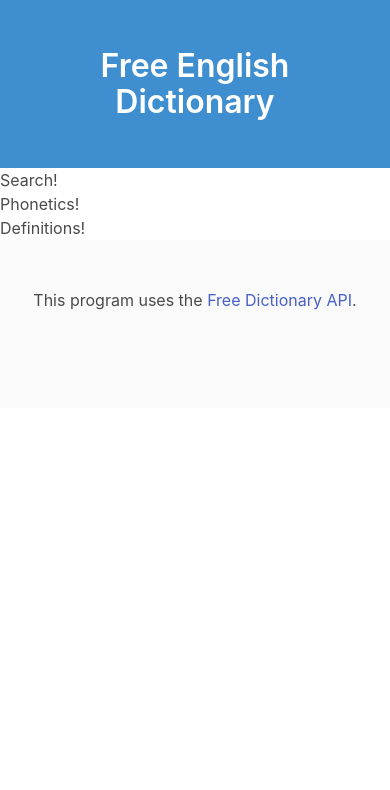
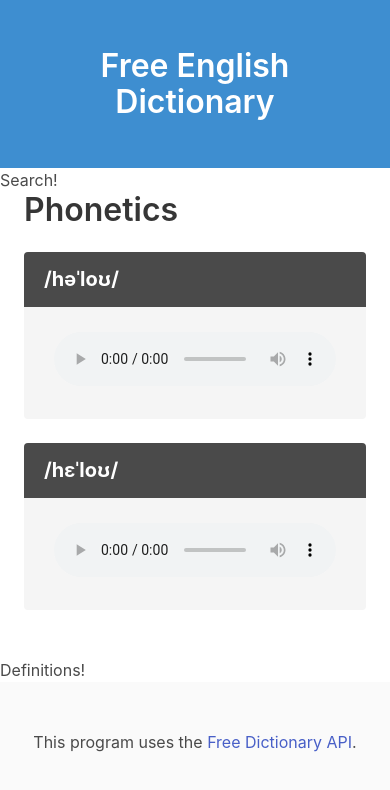
Before and after one commit to Kaidame-NA/Dictionary-App, a JavaScript app in the folder dictionary-react-app/: page / in a window 390 px wide. Shown: the top 790 px of the page. Built offline with nearby package versions, Linux system fonts and the light colour scheme.

Commit message:
Finish the Phonetics section

```diff
--- a/dictionary-react-app/src/components/Phonetics.js
+++ b/dictionary-react-app/src/components/Phonetics.js
@@ -1,5 +1,39 @@
 function Phonetics() {
-    return <div>Phonetics!</div>;
+
+    const phonetics = [
+        {
+            text: "/həˈloʊ/",
+            audio: "https://lex-audio.useremarkable.com/mp3/hello_us_1_rr.mp3",
+        },
+        {
+            text: "/hɛˈloʊ/",
+            audio: "https://lex-audio.useremarkable.com/mp3/hello_us_2_rr.mp3",
+        }
+    ];
+    return (
+        <>
+            <section className="section is-medium pt-0 pb-6" id="phonetics">
+                <h1 className="title">Phonetics</h1>
+                {
+                    phonetics.map((phonetic, index) => {
+                        return (
+                            <article className="message is-medium" key={index}>
+                                <div className = "message-header">
+                                    {phonetic.text}
+                                </div>
+                                <div className = "message-body">
+                                    <audio controls style={{width: "100%"}}>
+                                        <source src={phonetic.audio} type = "audio/mpeg"/>
+                                        Your browser doesn't support the audio element.
+                                    </audio>
+                                </div>
+                            </article>
+                        )
+                    })
+                }
+            </section>
+        </>
+    )
 }
 
 export default Phonetics;
```
